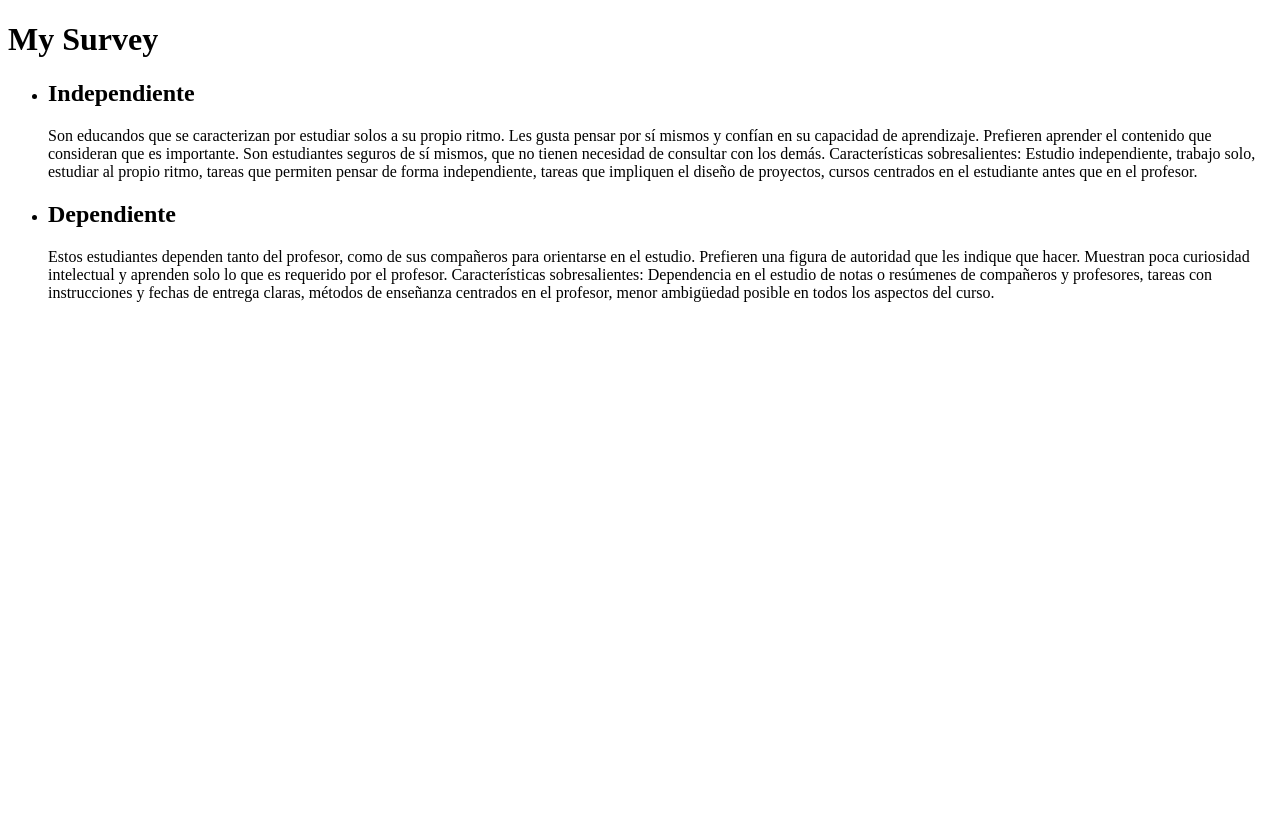
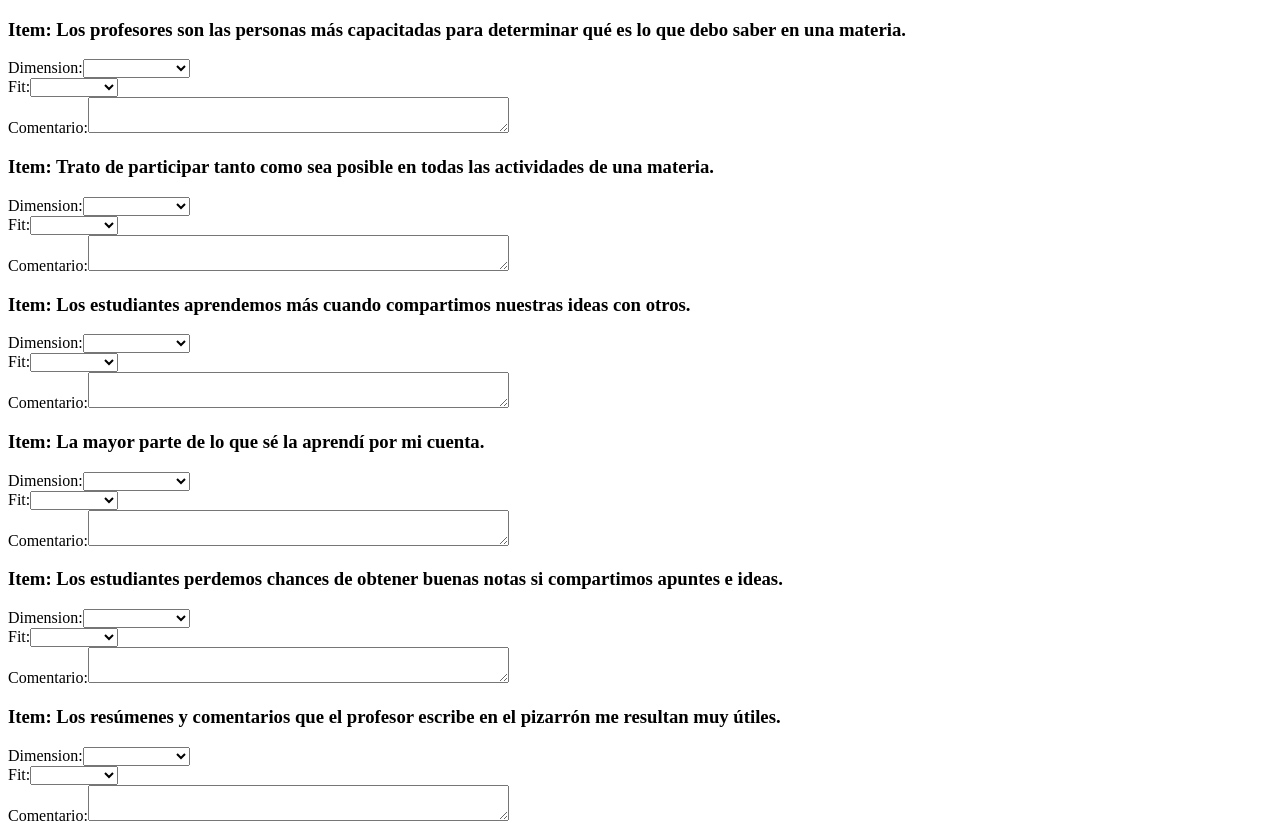
Before and after one commit to gastonbecerra/survey-jueces, an Angular app: page / in a window 1280 px wide. Shown: the top 823 px of the page. Before the commit the page ends 800 px from the top, so only its background shows below. Built offline with nearby package versions, Linux system fonts and the light colour scheme.

Commit message:
con items

```diff
--- a/src/app/app.module.ts
+++ b/src/app/app.module.ts
@@ -1,7 +1,7 @@
 import { NgModule } from '@angular/core';
 import { BrowserModule } from '@angular/platform-browser';
 import { HttpClientModule } from '@angular/common/http';
-
+import { ReactiveFormsModule } from '@angular/forms';
 
 import { AppComponent } from './app.component';
 import { JuecesComponent } from './jueces/jueces.component';
@@ -13,7 +13,8 @@ import { JuecesComponent } from './jueces/jueces.component';
   ],
   imports: [
     BrowserModule,
-    HttpClientModule
+    HttpClientModule,
+    ReactiveFormsModule
   ],
   providers: [],
   bootstrap: [AppComponent]
--- a/src/app/jueces/jueces.component.html
+++ b/src/app/jueces/jueces.component.html
@@ -1,8 +1,30 @@
-<h1>{{ information?.name }}</h1>
+<ng-container *ngIf="surveyForm">
+    <form [formGroup]="surveyForm" (ngSubmit)="submitSurveyForm()">
+      <div formArrayName="items">
+        <div *ngFor="let itemGroup of getItemsFormArray()?.controls; let i = index" [formGroupName]="i">
 
-<ul>
-  <li *ngFor="let dimension of dimensions">
-    <h2>{{ dimension.nombre }}</h2>
-    <p>{{ dimension.descripcion }}</p>
-  </li>
-</ul>
+          <h3>Item: {{ items[i] }}</h3>
+
+          <!-- <input type="hidden" formControlName="item" [value]="items[i]"> -->
+
+          <div>
+            <label>Dimension:</label>
+            <select formControlName="dimension" required>
+              <option *ngFor="let dimension of dimensions" [value]="dimension.dimension">{{ dimension.nombre }}</option>
+            </select>
+          </div>
+          <div>
+            <label>Fit:</label>
+            <select formControlName="fit" required>
+              <option *ngFor="let fitOption of fit" [value]="fitOption">{{ fitOption }}</option>
+            </select>
+          </div>
+          <div>
+            <label>Comentario:</label>
+            <textarea formControlName="comentario" rows="2" cols="50"></textarea>
+          </div>
+        </div>
+      </div>
+      <button type="submit">Enviar</button>
+    </form>
+  </ng-container>
--- a/src/app/jueces/jueces.component.ts
+++ b/src/app/jueces/jueces.component.ts
@@ -1,5 +1,7 @@
 import { Component } from '@angular/core';
 import { HttpClient } from '@angular/common/http';
+import { FormBuilder, FormGroup, FormArray, Validators } from '@angular/forms';
+import { FormControl } from '@angular/forms';
 
 @Component({
   selector: 'app-jueces',
@@ -14,14 +16,59 @@ export class JuecesComponent {
   items: any[] = [];
   fit: any[] = [];
 
-  constructor(private http: HttpClient) { }
+  surveyForm!: FormGroup;
+  results: any[] = [];
+
+  constructor(
+    private http: HttpClient,
+    private formBuilder: FormBuilder
+  ) {}
+
+  getItemsFormArray(): FormArray | null {
+    return this.surveyForm.get('items') as FormArray | null;
+  }
+
+  submitSurveyForm() {
+    const itemsFormArray = this.getItemsFormArray();
+
+    if (itemsFormArray) {
+      const formData = {
+        items: itemsFormArray.value
+      };
+
+      console.log(formData);
+    }
+  }
 
   ngOnInit() {
     this.http.get<any>('assets/survey.json').subscribe(data => {
+
       this.information = data['information'];
       this.dimensions = data['dimensions'];
       this.items = data['items'];
       this.fit = data['fit'];
+
+      this.surveyForm = this.formBuilder.group({
+        items: this.formBuilder.array([]) // Array de items
+      });
+
+      const itemsFormArray = this.getItemsFormArray();
+
+      this.items.forEach(item => {
+
+        console.log(item);
+
+        const itemGroup = this.formBuilder.group({
+          item: [item],
+          dimension: ['', Validators.required],
+          fit: ['', Validators.required],
+          comentario: ''
+        });
+        (itemsFormArray?.push(itemGroup));
+      });
+
     });
   }
+
+
 }
```
